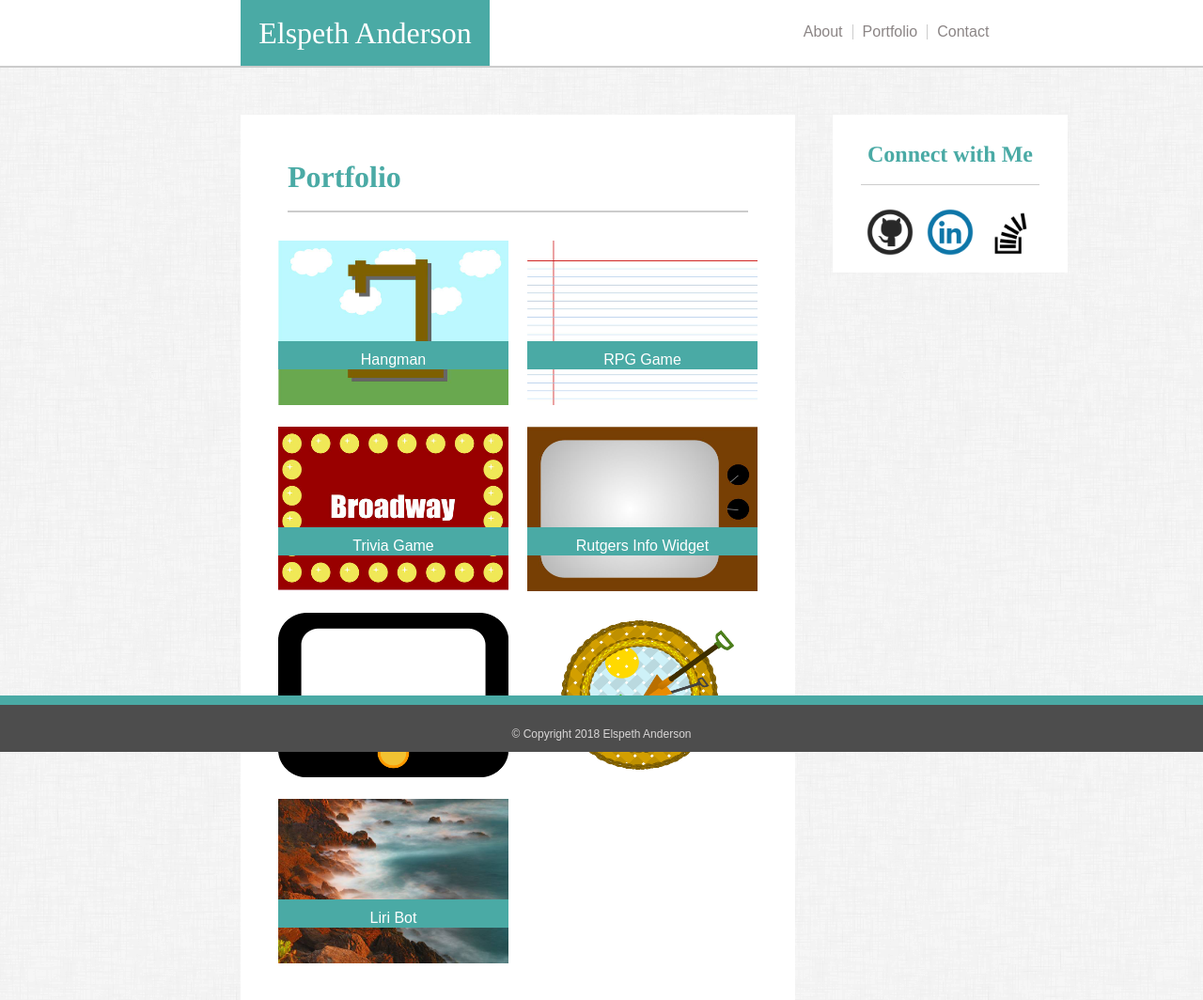
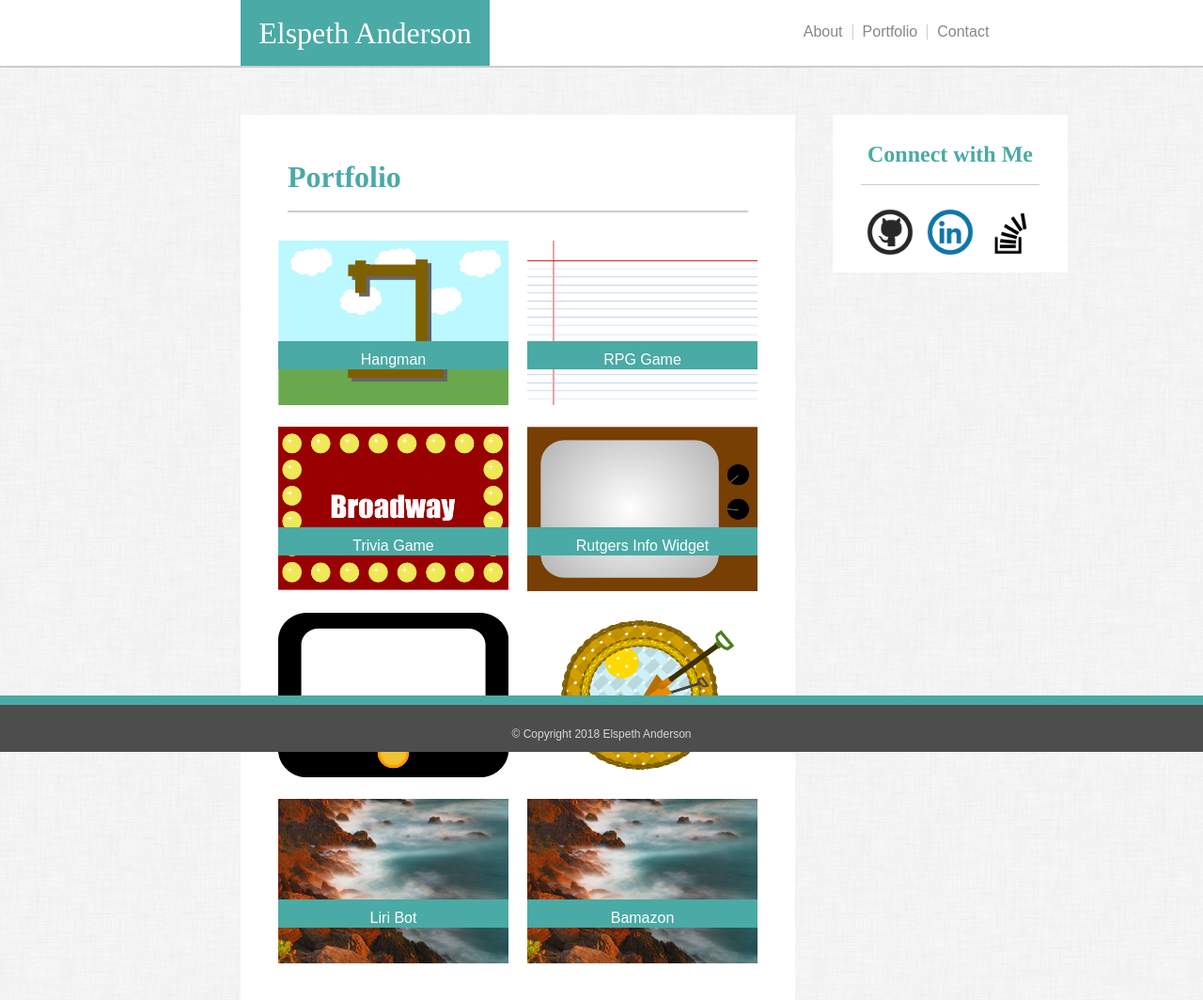
Before and after one commit to elspetha5/Responsive-Portfolio, a plain HTML site: page portfolio.html in a window 1280 px wide. Shown: the whole page at 94% size. Drawn offline with Linux system fonts and the light colour scheme.

Commit message:
Bamazon added

```diff
--- a/portfolio.html
+++ b/portfolio.html
@@ -62,6 +62,11 @@
             <div class="game">Liri Bot</div>
         </a>
 
+        <a href="https://github.com/elspetha5/bamazon" class="portfolio_link" target="_blank">
+            <img class="image" src="assets/images/placeholder5.jpg" alt="placeholder5">
+            <div class="game">Bamazon</div>
+        </a>
+
 
     </div>
 
```
